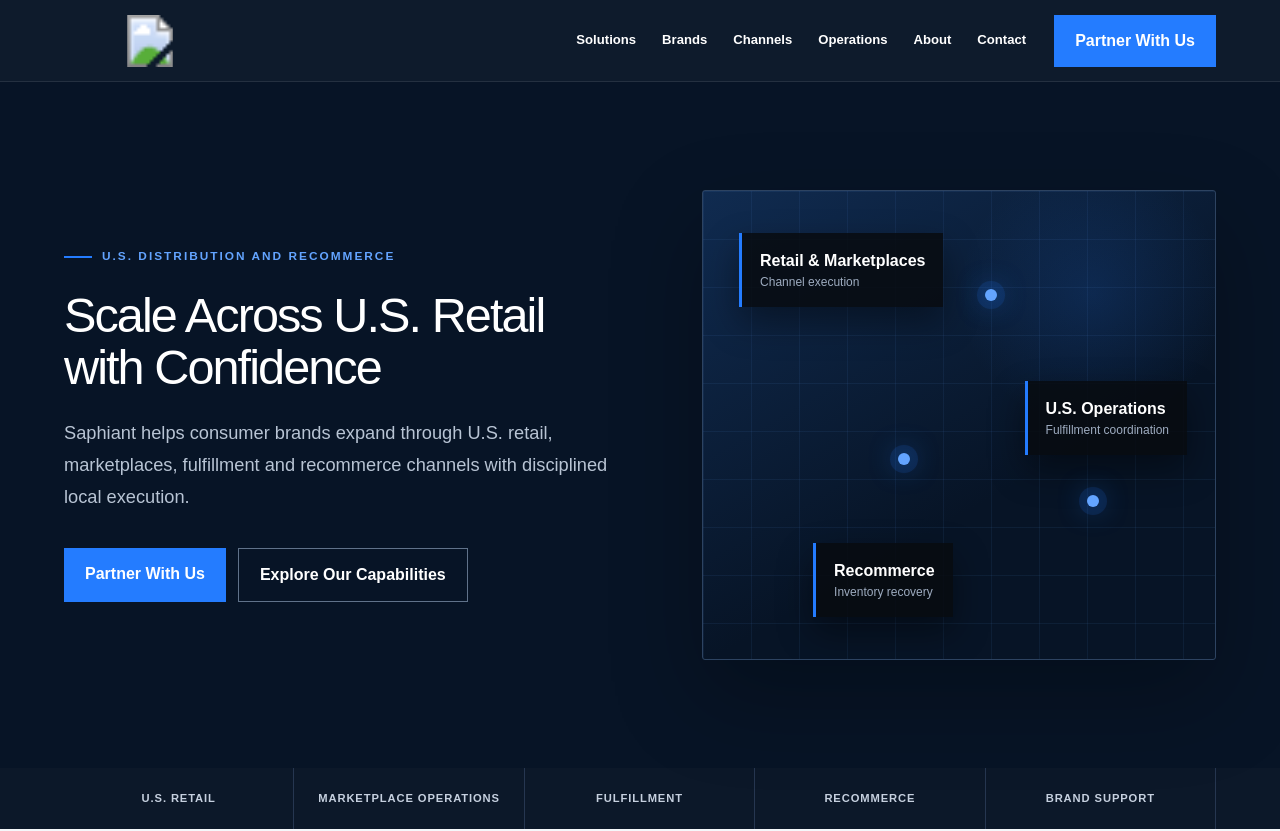
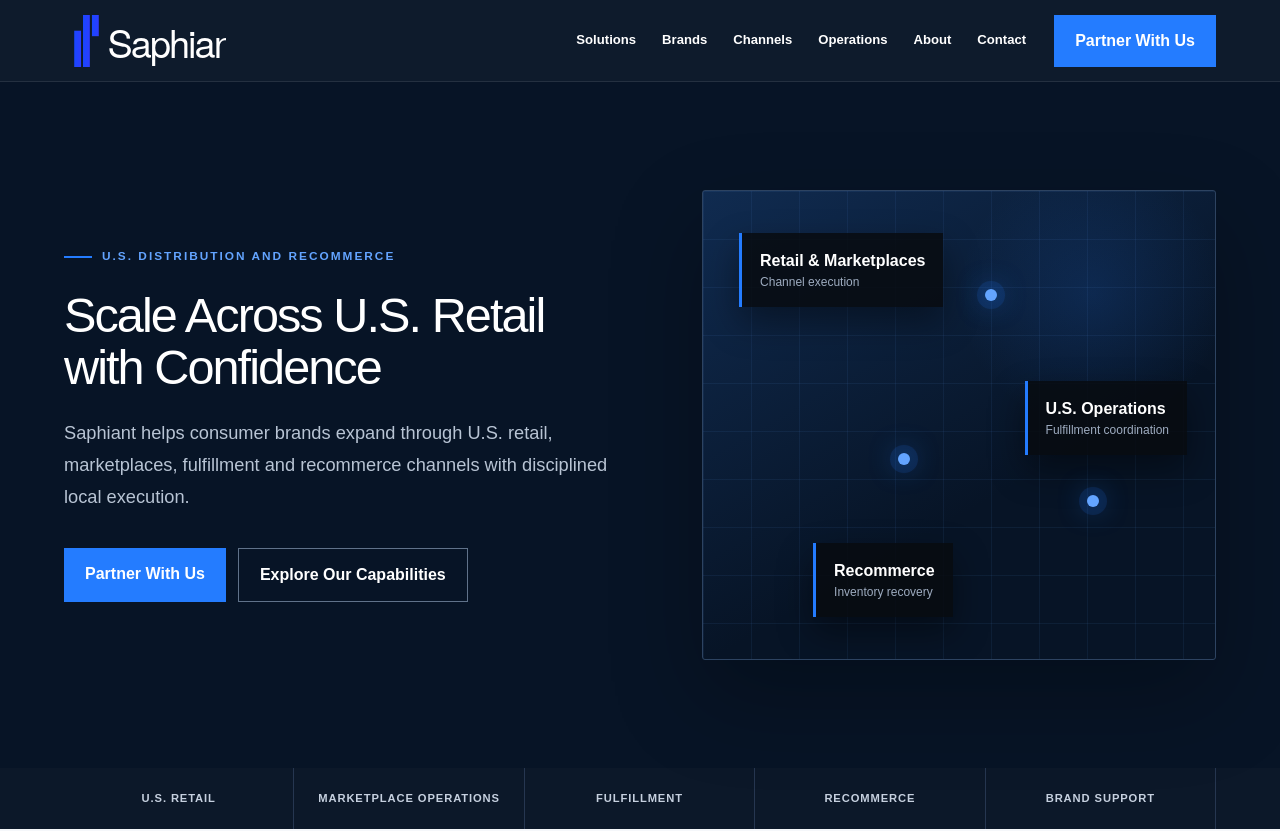
Before and after one commit to HazelW57/sap-website, a Next.js app: page / in a window 1280 px wide. Shown: the top 831 px of the page. Built offline with nearby package versions, Linux system fonts and the light colour scheme.

Commit message:
Fix Saphiant logo asset path

```diff
--- a/app/page.tsx
+++ b/app/page.tsx
@@ -2,7 +2,7 @@
 
 import { useRef, useState } from "react";
 
-const logo = "/assets/saphiant-logo.svg";
+const logo = "/assets/saphiant-logo-white.svg";
 
 const capabilities = [
   ["01", "Retail & Marketplace Distribution", "Expand across retail programs, marketplaces and specialty channels with coordinated inventory, pricing and execution."],
```
